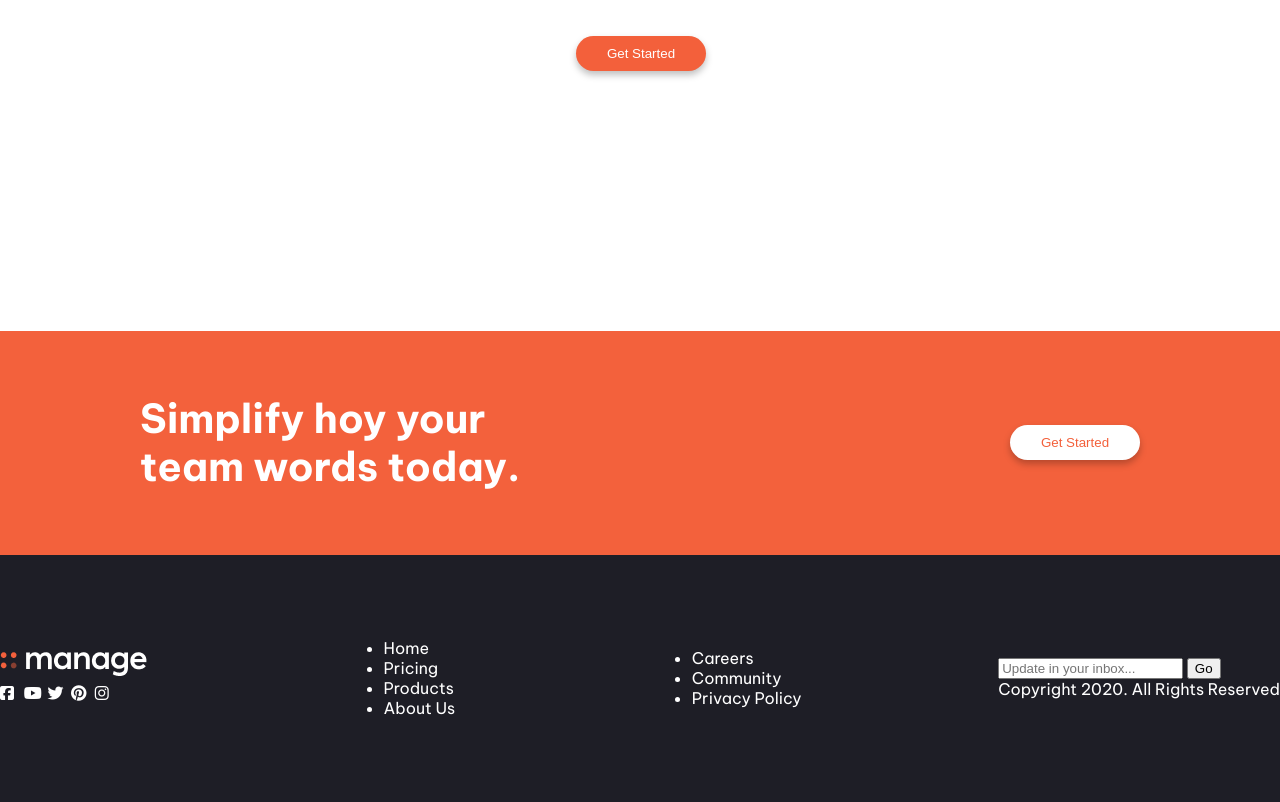
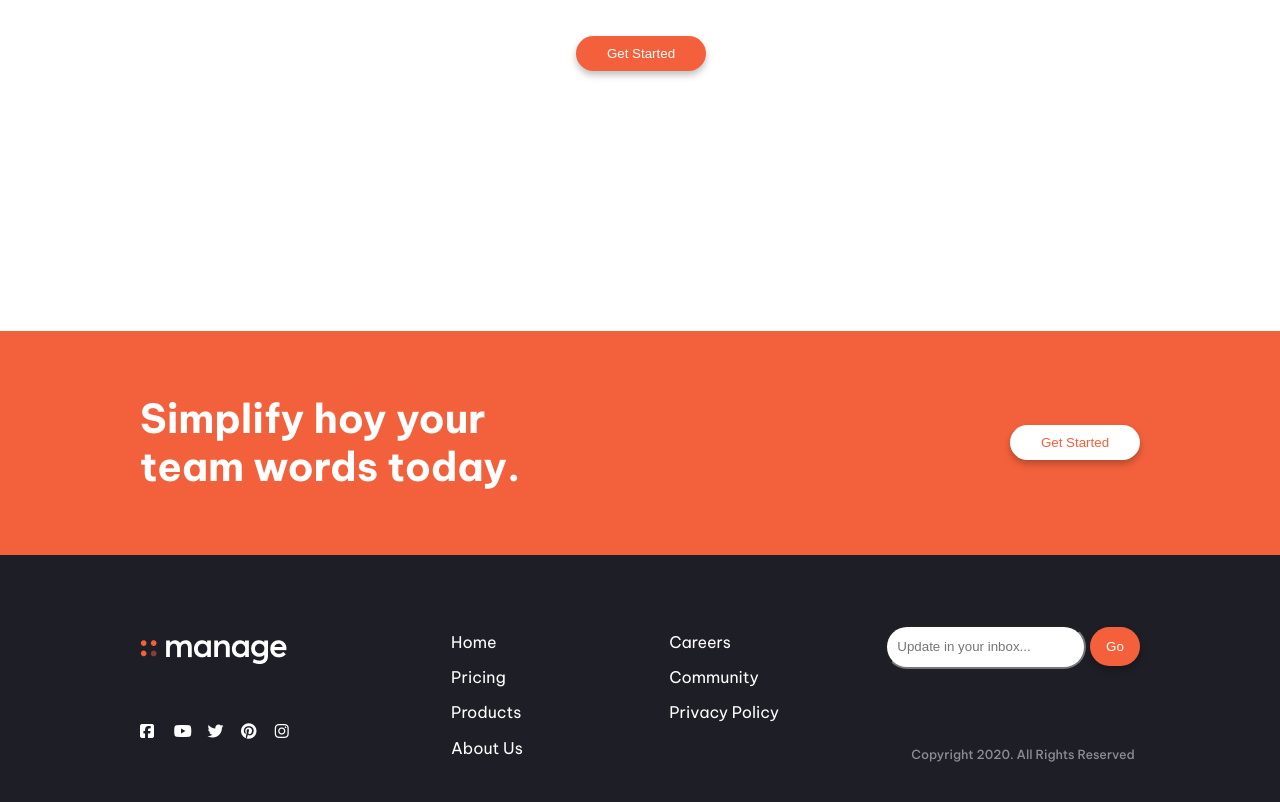
Before and after one commit to GirlesaQuinteroR/Examen_Front_End_1, a plain HTML site: page index.html in a window 1280 px wide. Shown: the part 2064-2866 px from the top of the page. Drawn offline with Linux system fonts and the light colour scheme.

Commit message:
finishing desktop view css

```diff
--- a/css/styles.css
+++ b/css/styles.css
@@ -232,16 +232,68 @@ h3 {
 footer{
     display:flex;
     justify-content: space-between;
-    align-items: center;
+    align-items: top;
     background-color: #1E1E26;
     color: white;
     height: 247px;
     font-size: 16px;
     font-weight: 400;
+    padding: 70px 140px 0px 140px ;
+}
+
+footer img{
+    margin-top: 15px;
+}
+
+.media-logos{
+    margin-top: 50px;
+
 }
 
 .media-logos a i {
     color: white;
-    width: 20px;
-    height: 20px;
+    width: 30px;
+    height: 30px;
+
 }
+
+footer ul{
+    list-style-type: none;
+    line-height: 35.38px;
+
+}
+
+footer form input[type="email"]{
+    border-radius: 50px;
+    width: 201px;
+    height: 44px;
+    color: #A0A0A0;
+    padding-left: 10px;
+}
+
+footer form input[type="submit"]{
+    font-weight: 500;
+    width: 50px;
+    font-size: 13,18px;
+    color: white;
+    background-color:#F3603B ;
+    border-radius: 20px;
+    padding: 12px;
+    border: none;
+    box-shadow: 0px 4px 7px rgba(0, 0, 0, 0.25);
+    cursor:pointer;
+}
+
+.form {
+  position: relative;
+}
+
+.form p{
+    position: absolute;
+    left: 26px;
+    top: 120px;
+    font-weight: 500;
+    font-size: 12.5px;
+    line-height: 18px;
+    color: #8C8C94;
+}
--- a/index.html
+++ b/index.html
@@ -104,7 +104,7 @@
 
     <footer>
         <div class="icons">
-            <div><img src="./imagenes/logo-white.png" alt="Manage Logo"></div>
+            <img src="./imagenes/logo-white.png" alt="Manage Logo">
             <div class="media-logos">
                 <a href="#"><i class="fab fa-facebook-square"></i></a>
                 <a href="#"><i class="fab fa-youtube"></i></a>
@@ -112,28 +112,21 @@
                 <a href="#"><i class="fab fa-pinterest"></i></a>
                 <a href="#"><i class="fab fa-instagram"></i></a>
             </div>
-
         </div>
-
-        <div>
         <ul>
             <li>Home</li>
             <li>Pricing</li>
             <li>Products</li>
             <li>About Us</li>
         </ul>
-        </div>
-
-        <div>
         <ul>
             <li>Careers</li>
             <li>Community</li>
             <li>Privacy Policy</li>
         </ul>
-        </div>
         <div class="form">
             <form>
-                <input type="text" id="fname" name="Start" placeholder="Update in your inbox...">
+                <input type="email" id="fname" name="Start" placeholder="Update in your inbox...">
                 <input type="submit" value="Go">
             </form>
             <p>Copyright 2020. All Rights Reserved</p>
```
Lines whose indentation alone changed are shown as unchanged.
